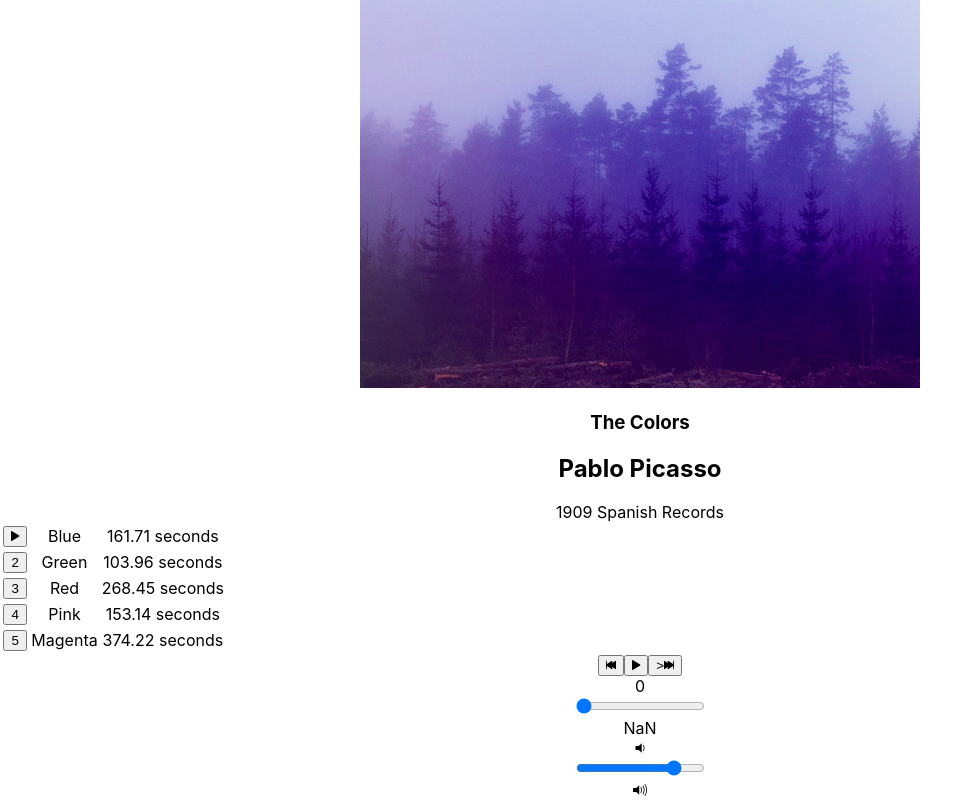
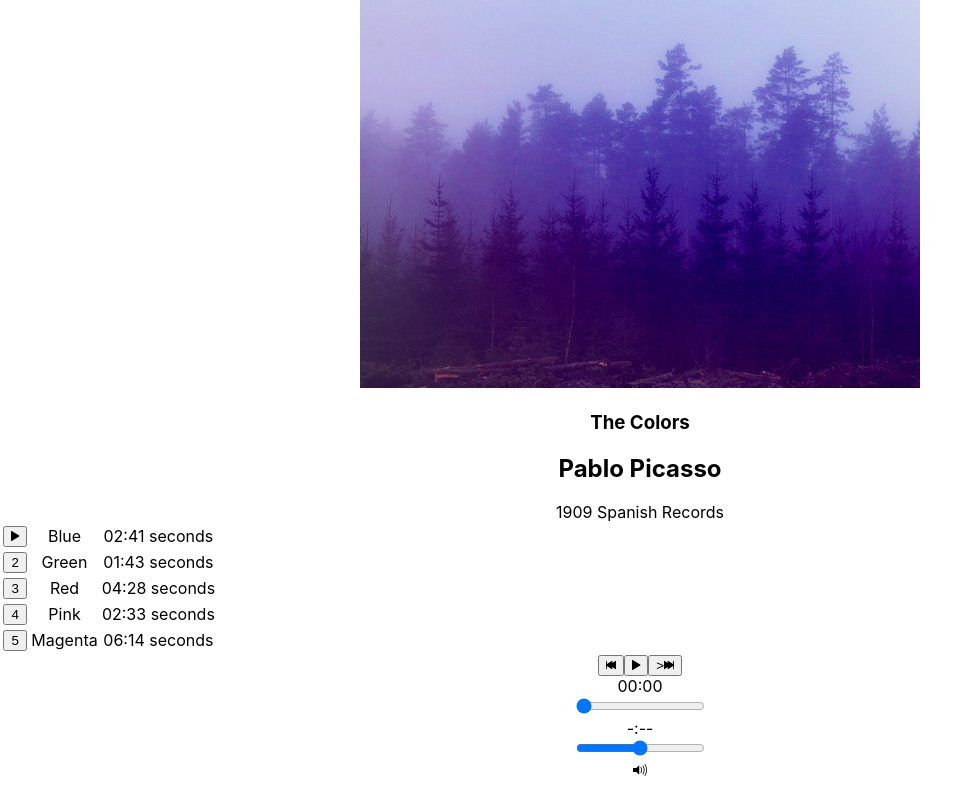
Before and after one commit to zigmon/bloc-jams-react, a React (Create React App) app: page /album/the-colors in a window 1280 px wide. Shown: the part 274-1074 px from the top of the page, without its empty margins (0-980 px from the left). Built offline with nearby package versions, Linux system fonts and the light colour scheme.

Commit message:
Assignment jams player bar range input: Completed

```diff
--- a/src/components/Album.js
+++ b/src/components/Album.js
@@ -16,6 +16,7 @@
             currentSong: album.songs[0],
             currentTime: 0,
             duration: album.songs[0].duration,
+            currentVolume: 0,
             isPlaying: false
 
 
@@ -43,16 +44,21 @@
                 },
                 durationchange: e => {
                     this.setState({ duration: this.audioElement.duration });
-                }
+                },
+                volumeupdate: e => {
+                    this.setState({ currentVolume: this.audioElement.currentVolume });
+                },
             };
             this.audioElement.addEventListener('timeupdate', this.eventListeners.timeupdate);
             this.audioElement.addEventListener('durationchange', this.eventListeners.durationchange);
+            this.audioElement.addEventListener('volumeupdate', this.eventListeners.volumeupdate);
         }
 
         componentWillUnmount() {
             this.audioElement.src = null;
             this.audioElement.removeEventListener('timeupdate', this.eventListeners.timeupdate);
             this.audioElement.removeEventListener('durationchange', this.eventListeners.durationchange);
+            this.audioElement.removeEventListener('volumeupdate', this.eventListeners.volumeupdate);
         }
 
         setSong(song) {
@@ -93,6 +99,25 @@
             this.setState({ currentTime: newTime });
         }
 
+        handleVolumeChange(e) {
+            const newVolume = e.target.value;
+            this.audioElement.currentVolume = newVolume;
+            this.setState({ currentVolume: newVolume });
+        }
+
+        formatTime(timeParam){
+            if (isNaN(timeParam))
+                return "-:--";
+
+            var minutes = Math.floor(timeParam / 60);
+            var seconds = (Math.floor(timeParam) % 60);
+
+            if (minutes < 10) {minutes = "0" + minutes;}
+            if (seconds < 10) {seconds = "0" + seconds;}
+            var time = minutes + ":" + seconds;
+            return time;
+        }
+
 
 
     render() {
@@ -130,7 +155,7 @@
                                         </button>
                                     </td>
                                     <td className={"song-title"}>{song.title}</td>
-                                    <td className={"song-duration"}>{song.duration + " seconds"}</td>
+                                    <td className={"song-duration"}>{this.formatTime(song.duration) + " seconds"}</td>
                                 </tr>
                             )
                         }
@@ -141,11 +166,14 @@
                     isPlaying={this.state.isPlaying}
                     currentSong={this.state.currentSong}
                     currentTime={this.audioElement.currentTime}
+                    currentVolume={this.audioElement.currentVolume}
                     duration={this.audioElement.duration}
                     handleSongClick={() => this.handleSongClick(this.state.currentSong)}
                     handlePrevClick={() => this.handlePrevClick()}
                     handleNextClick={() => this.handleNextClick()}
                     handleTimeChange={(e) => this.handleTimeChange(e)}
+                    handleVolumeChange={(e) => this.handleVolumeChange(e)}
+                    formatTime={(e) => this.formatTime(e)}
                 />
             </section>
         );
--- a/src/components/PlayerBar.js
+++ b/src/components/PlayerBar.js
@@ -16,7 +16,7 @@
                     </button>
                 </section>
                 <section id="time-control">
-                    <div className="current-time">{this.props.currentTime}</div>
+                    <div className="current-time">{this.props.formatTime(this.props.currentTime)}</div>
                     <input
                         type="range"
                         className="seek-bar"
@@ -26,11 +26,19 @@
                         step="0.01"
                         onChange={this.props.handleTimeChange}
                     />
-                    <div className="total-time">{this.props.duration}</div>
+                    <div className="total-time">{this.props.formatTime(this.props.duration)}</div>
                 </section>
                 <section id="volume-control">
-                    <div className="icon ion-volume-low"></div>
-                    <input type="range" className="seek-bar" value="80" />
+                    <div className="current-volume">{this.props.currentVolume}</div>
+                    <input
+                        type="range"
+                        className="seek-bar"
+                        value={this.props.currentVolume}
+                        max="10"
+                        min="0"
+                        step="0.5"
+                        onChange={this.props.handleVolumeChange}
+                    />
                     <div className="icon ion-volume-high"></div>
                 </section>
             </section>
```
